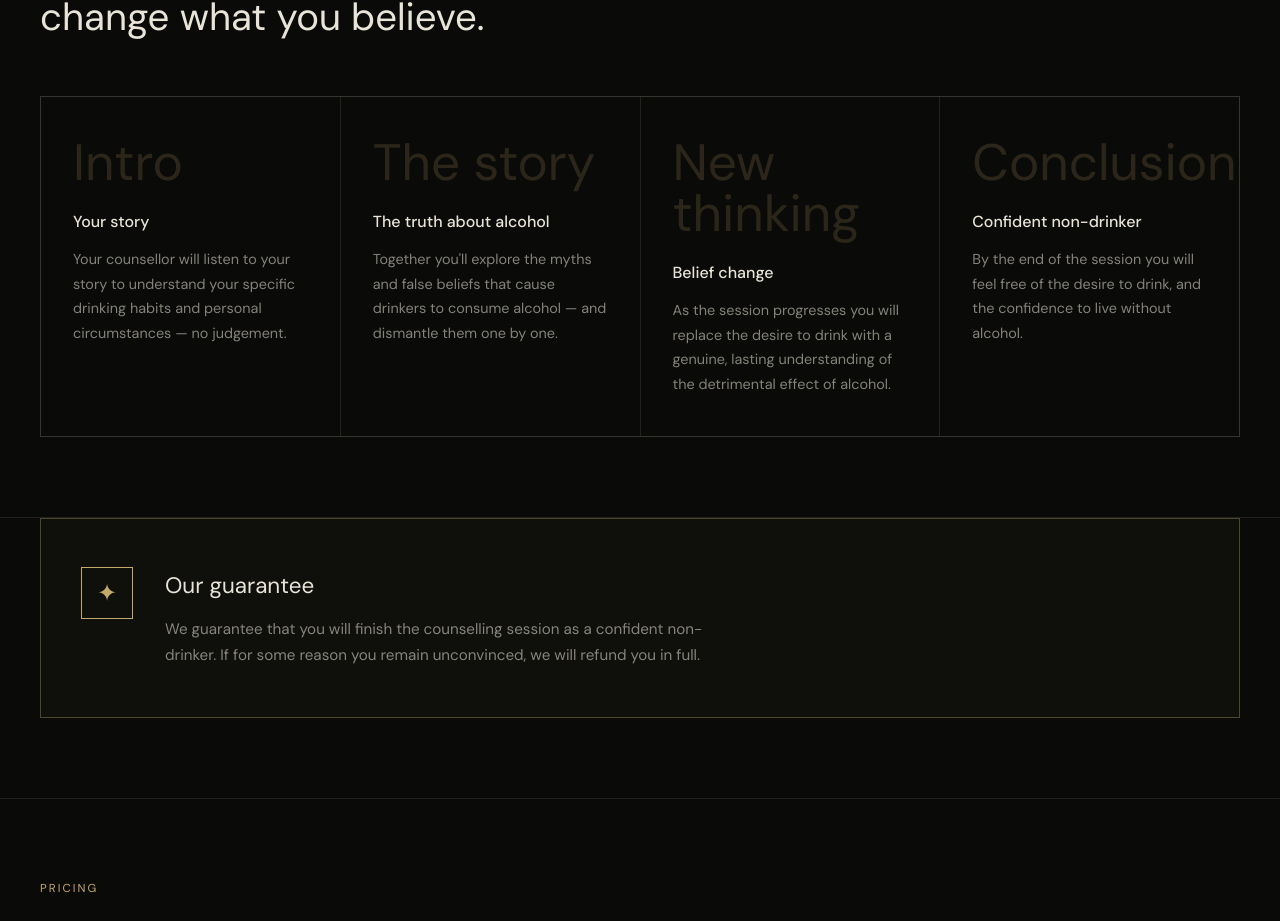
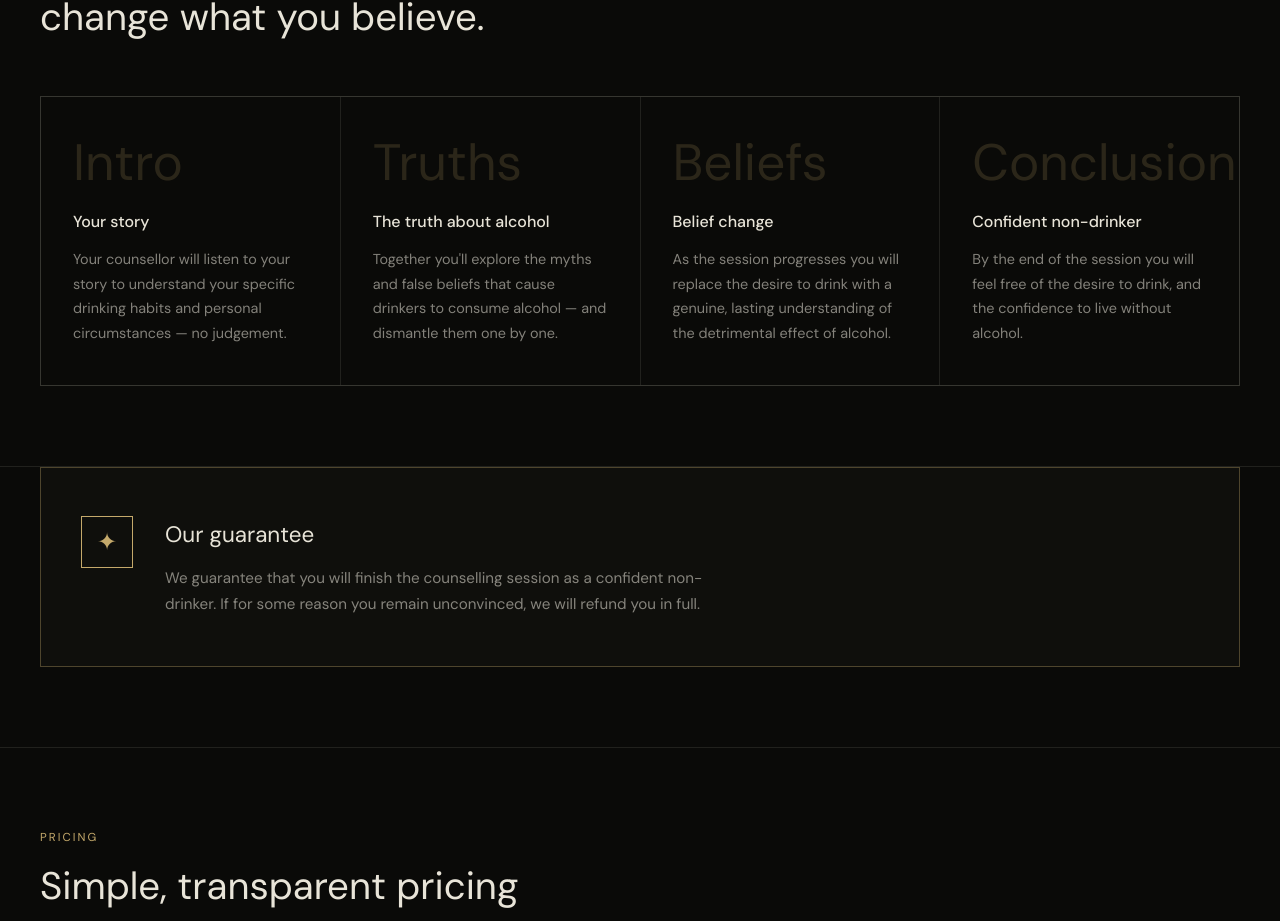
Before and after one commit to prawncocktailcrisps/stopnow, a Next.js app: page / in a window 1280 px wide. Shown: the part 956-1877 px from the top of the page. Built offline with nearby package versions, Linux system fonts and the light colour scheme; a web font is replaced by a local one.

Commit message:
Update HowItWorks.tsx

```diff
--- a/app/components/HowItWorks.tsx
+++ b/app/components/HowItWorks.tsx
@@ -5,12 +5,12 @@ const steps = [
     body: "Your counsellor will listen to your story to understand your specific drinking habits and personal circumstances — no judgement.",
   },
   {
-    num: "The story",
+    num: "Truths",
     title: "The truth about alcohol",
     body: "Together you'll explore the myths and false beliefs that cause drinkers to consume alcohol — and dismantle them one by one.",
   },
   {
-    num: "New thinking",
+    num: "Beliefs",
     title: "Belief change",
     body: "As the session progresses you will replace the desire to drink with a genuine, lasting understanding of the detrimental effect of alcohol.",
   },
```
